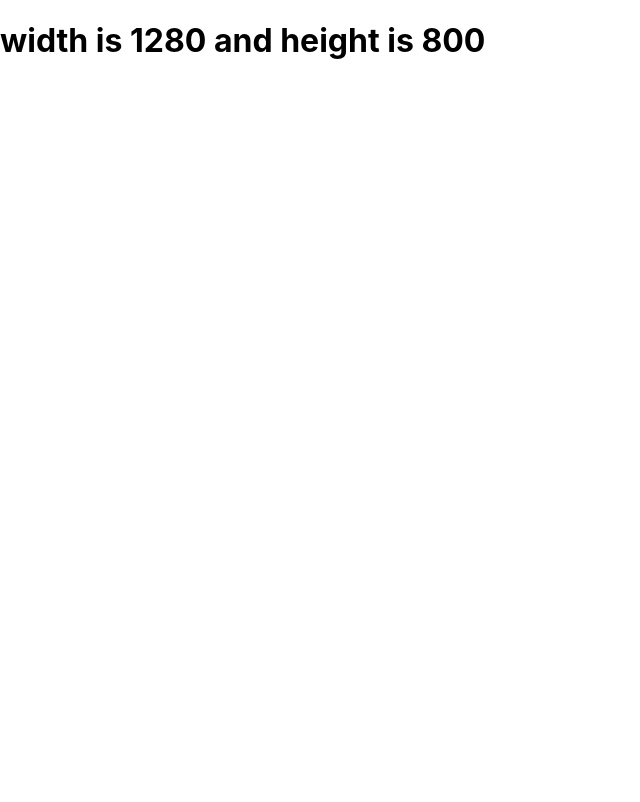
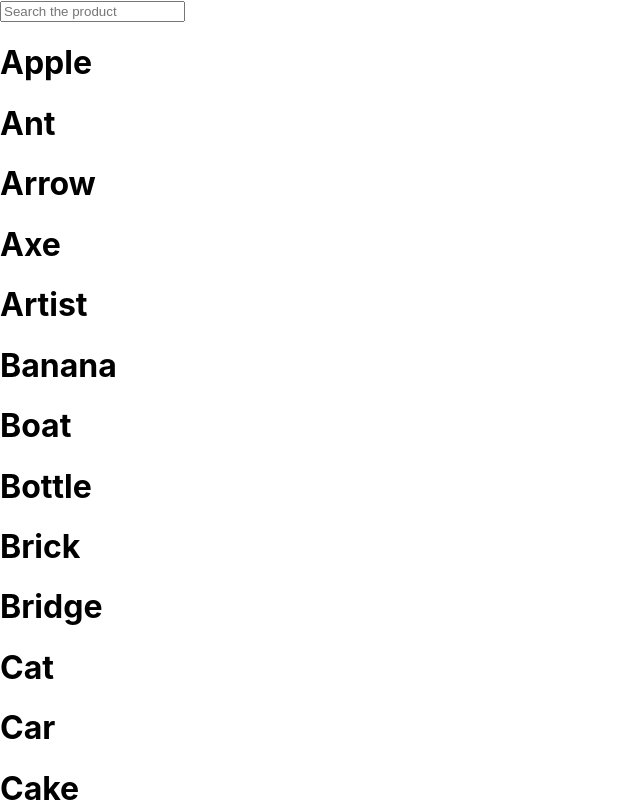
Before and after one commit to goravx/greatfrontend-Solution, a React (Create React App) app: page / in a window 1280 px wide. Shown: the top 802 px of the page, without its empty margins (0-640 px from the left). Built offline with nearby package versions, Linux system fonts and the light colour scheme.

Commit message:
useDebouce

```diff
--- a/src/App.jsx
+++ b/src/App.jsx
@@ -1,14 +1,57 @@
-import React from "react";
-import useWindowSize from "./hooks/useWindowSIze";
+import React, { useEffect, useState } from "react";
+
+import debouncedata from './constants/debouncedata';
+
 
 export default function App(){
 
-   const {width,height} = useWindowSize(300);
-   const dimension = <h1>width is {width} and height is {height}</h1>
-   return (
-    <>
-      {dimension}
-    </>
-   )
-   console.log(`width is ${width} and height i ${height}`)
+    const [products,setProducts] = React.useState(debouncedata);
+    const [displayItems,setDisplayItems] = React.useState(debouncedata);
+
+    const [value,setValue] = useState('');
+
+    const searchItemFun  = (e)=>{
+
+         const value = e.target.value.toLowerCase();
+         const searchedProducts = products.filter((item)=>{
+             if(item.toLowerCase().startsWith(value)){
+                 return true;
+             }else{
+                 return false;
+             }
+         })
+         setDisplayItems(searchedProducts);
+    }
+
+
+    useEffect(()=>{
+             let timerId;
+             if(timerId) clearTimeout(timerId);
+             timerId = setTimeout(()=>searchItemFun({target:{value}}),500);
+
+
+             return ()=>{
+                   clearTimeout(timerId);
+             }
+
+    },[value])
+
+    const datatoShow = displayItems.map((item,index)=>{
+          return <h1 key={index}>{item}</h1>
+    })
+    const searchItem = <input  onChange={(e)=>setValue(e.target.value)} type="text" placeholder="Search the product"/>
+
+    return (
+        <>
+         <div className="App">
+            {searchItem}
+              <secttion>
+                {datatoShow}
+              </secttion>
+
+         </div>
+
+        </>
+    )
+
 }
--- /dev/null
+++ b/src/constants/debouncedata.js
@@ -0,0 +1,18 @@
+ const words = [
+  // A
+  "Apple", "Ant", "Arrow", "Axe", "Artist",
+  // B
+  "Banana", "Boat", "Bottle", "Brick", "Bridge",
+  // C
+  "Cat", "Car", "Cake", "Candle", "Cloud",
+  // D
+  "Dog", "Drum", "Desk", "Door", "Diamond",
+  // E
+  "Elephant", "Eagle", "Engine", "Earth", "Egg",
+  // F
+  "Fish", "Fan", "Feather", "Flag", "Frog",
+  // G
+  "Goat", "Glass", "Guitar", "Gate", "Glove"
+];
+
+export default words;
```
Also changed, not shown: src/hooks/useDebounce.js (added, +12 -0 lines).
